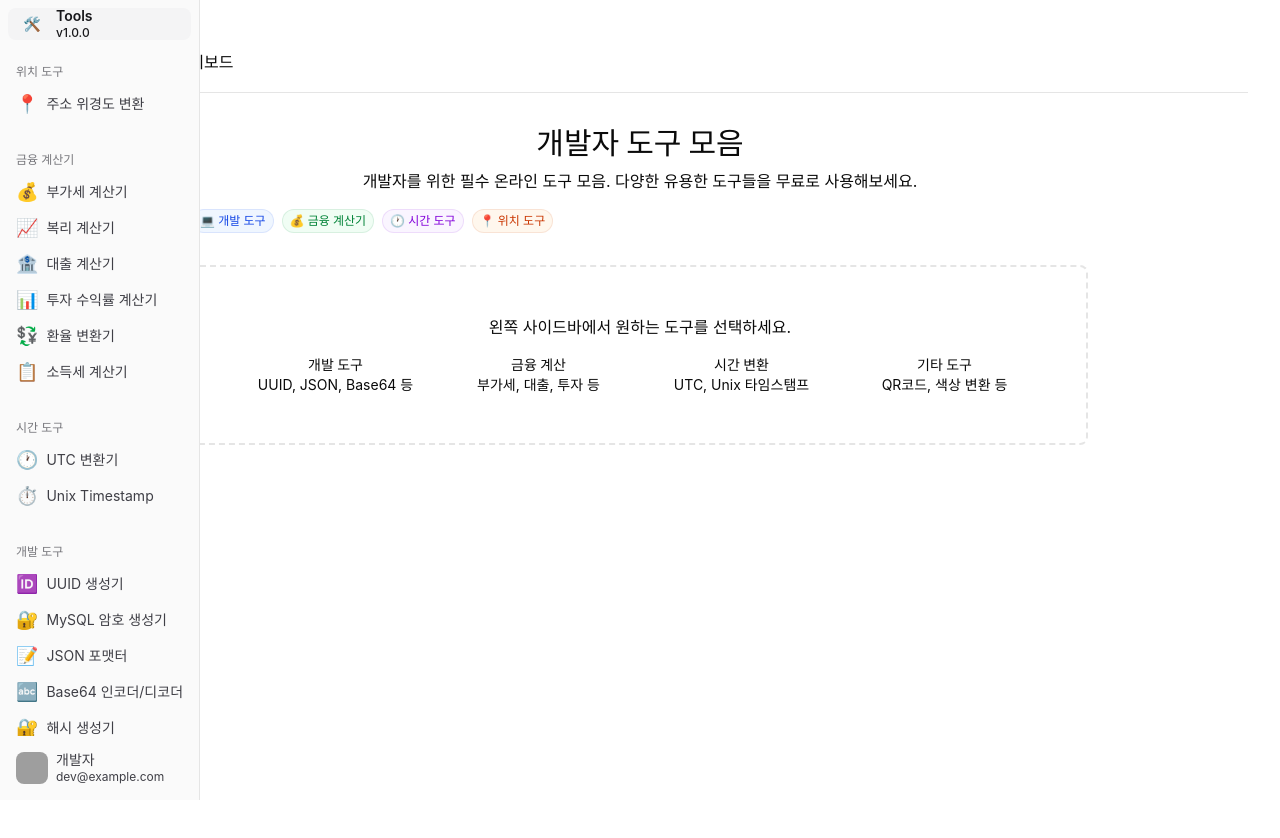
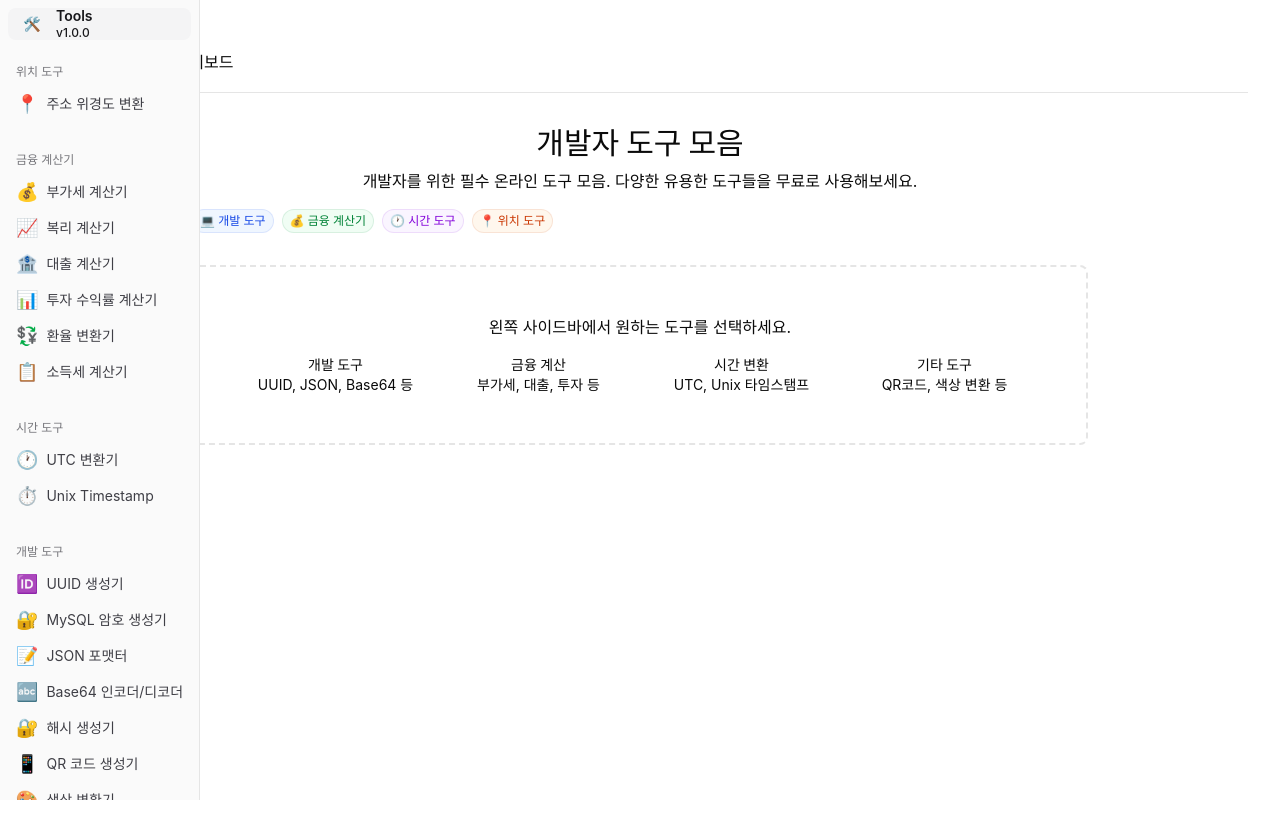
Before and after one commit to heg-wtf/tools, a React (Vite) app: page / in a window 1280 px wide. Shown: the top 838 px of the page. Built offline with nearby package versions, Linux system fonts and the light colour scheme; grey boxes are pictures that could not be loaded.

Commit message:
🗑️ 사이드바 하단 개발자/로그인 부분 및 불필요한 import 제거

```diff
--- a/src/App.jsx
+++ b/src/App.jsx
@@ -1,14 +1,8 @@
 import { useState } from 'react'
-import { Button } from "@/components/ui/button"
-import { Card, CardHeader, CardTitle, CardDescription, CardContent } from "@/components/ui/card"
-import { Input } from "@/components/ui/input"
-import { Badge } from "@/components/ui/badge"
-import { Avatar, AvatarFallback, AvatarImage } from "@/components/ui/avatar"
 import { Separator } from "@/components/ui/separator"
 import {
   Sidebar,
   SidebarContent,
-  SidebarFooter,
   SidebarGroup,
   SidebarGroupContent,
   SidebarGroupLabel,
@@ -19,14 +13,6 @@ import {
   SidebarProvider,
   SidebarTrigger,
 } from "@/components/ui/sidebar"
-import {
-  DropdownMenu,
-  DropdownMenuContent,
-  DropdownMenuItem,
-  DropdownMenuLabel,
-  DropdownMenuSeparator,
-  DropdownMenuTrigger,
-} from "@/components/ui/dropdown-menu"
 import LocationConverter from './components/LocationConverter'
 import VatCalculator from './components/VatCalculator'
 import UtcConverter from './components/UtcConverter'
@@ -239,63 +225,6 @@ function AppSidebar({ activeItem, setActiveItem }) {
           </SidebarGroupContent>
         </SidebarGroup>
       </SidebarContent>
-
-      <SidebarFooter>
-        <SidebarMenu>
-          <SidebarMenuItem>
-            <DropdownMenu>
-              <DropdownMenuTrigger asChild>
-                <SidebarMenuButton
-                  size="lg"
-                  className="data-[state=open]:bg-sidebar-accent data-[state=open]:text-sidebar-accent-foreground"
-                >
-                  <Avatar className="h-8 w-8 rounded-lg">
-                    <AvatarImage src="/api/placeholder/32/32" alt="사용자" />
-                    <AvatarFallback className="rounded-lg">개</AvatarFallback>
-                  </Avatar>
-                  <div className="grid flex-1 text-left text-sm leading-tight">
-                    <span className="truncate font-semibold">개발자</span>
-                    <span className="truncate text-xs">dev@example.com</span>
-                  </div>
-                </SidebarMenuButton>
-              </DropdownMenuTrigger>
-              <DropdownMenuContent
-                className="w-[--radix-dropdown-menu-trigger-width] min-w-56 rounded-lg"
-                side="bottom"
-                align="end"
-                sideOffset={4}
-              >
-                <DropdownMenuLabel className="p-0 font-normal">
-                  <div className="flex items-center gap-2 px-1 py-1.5 text-left text-sm">
-                    <Avatar className="h-8 w-8 rounded-lg">
-                      <AvatarImage src="/api/placeholder/32/32" alt="사용자" />
-                      <AvatarFallback className="rounded-lg">개</AvatarFallback>
-                    </Avatar>
-                    <div className="grid flex-1 text-left text-sm leading-tight">
-                      <span className="truncate font-semibold">개발자</span>
-                      <span className="truncate text-xs">dev@example.com</span>
-                    </div>
-                  </div>
-                </DropdownMenuLabel>
-                <DropdownMenuSeparator />
-                <DropdownMenuItem>
-                  <span>👤</span>
-                  프로필
-                </DropdownMenuItem>
-                <DropdownMenuItem>
-                  <span>⚙️</span>
-                  계정 설정
-                </DropdownMenuItem>
-                <DropdownMenuSeparator />
-                <DropdownMenuItem>
-                  <span>🚪</span>
-                  로그아웃
-                </DropdownMenuItem>
-              </DropdownMenuContent>
-            </DropdownMenu>
-          </SidebarMenuItem>
-        </SidebarMenu>
-      </SidebarFooter>
     </Sidebar>
   )
 }
```
